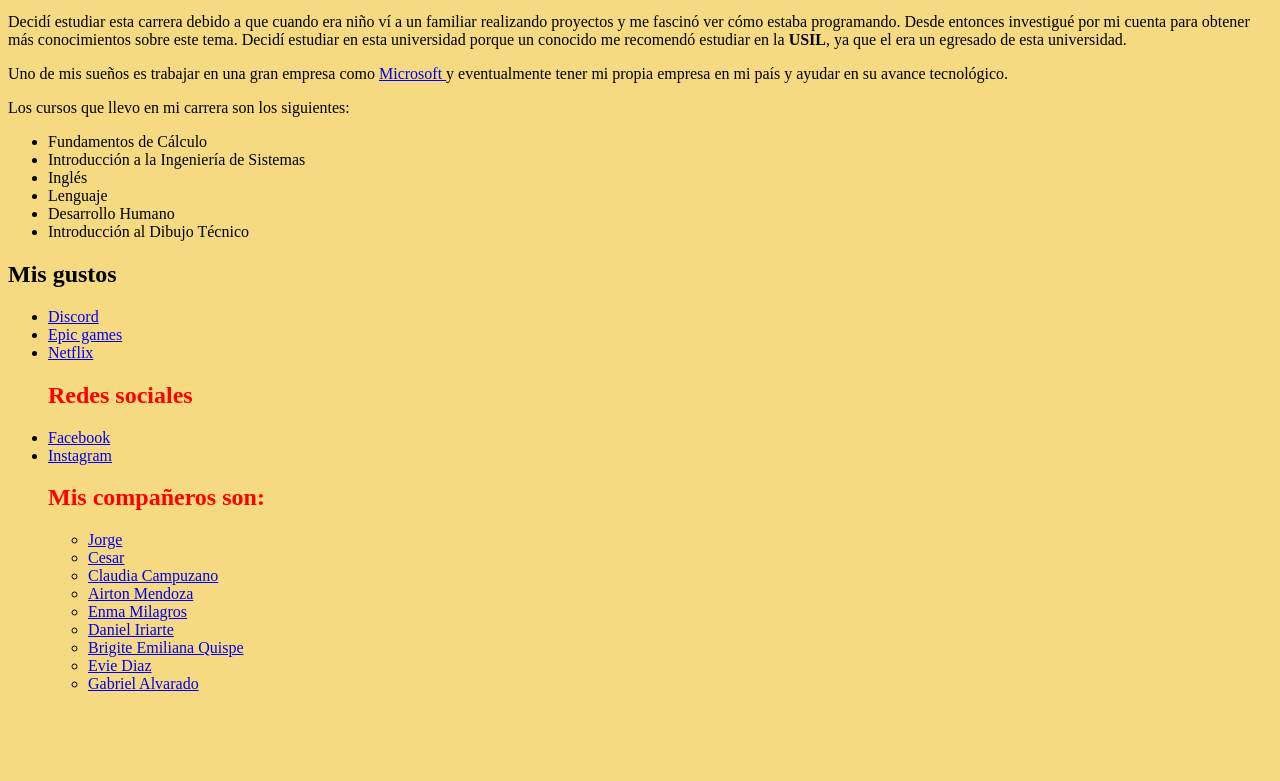
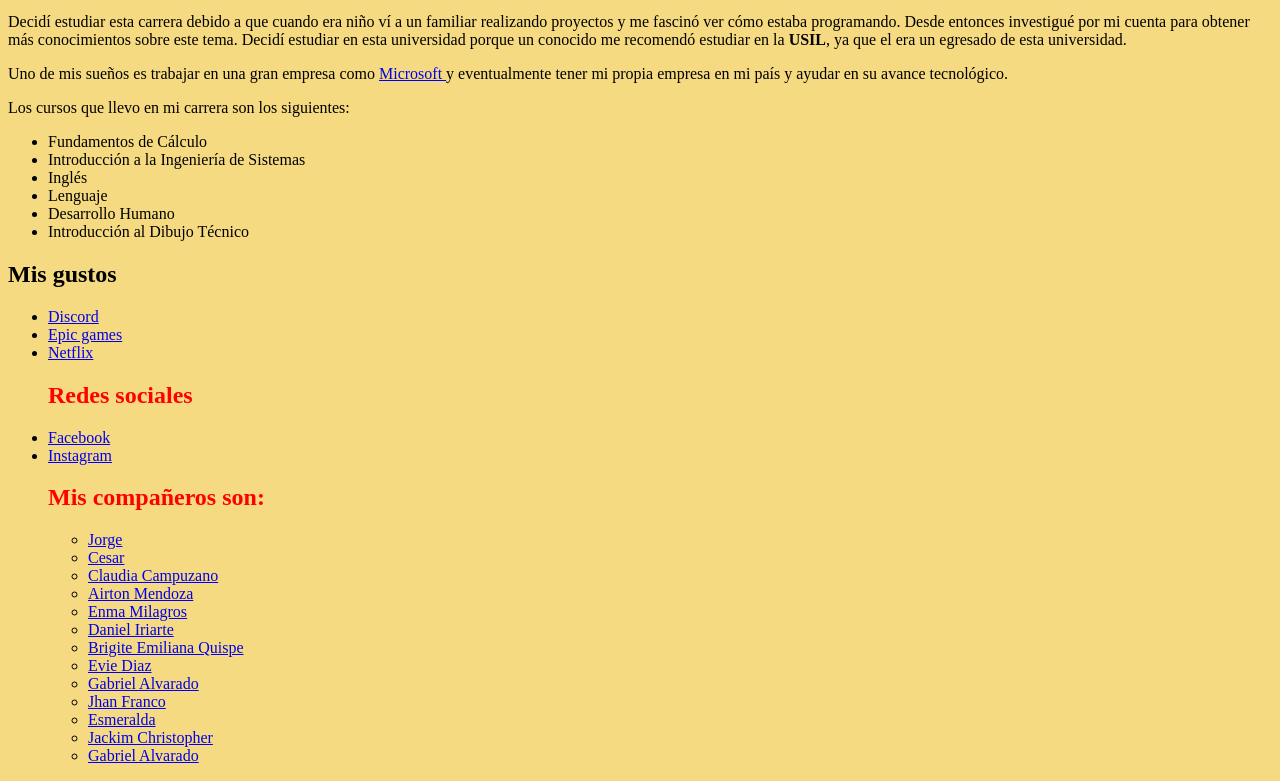
Before and after one commit to Jean170603/Jean-Pierre-Tello-Lazaro, a plain HTML site: page index.html in a window 1280 px wide. Shown: the part 137-918 px from the top of the page. Before the commit the page ends 846 px from the top, so only its background shows below. Drawn offline with Linux system fonts and the light colour scheme.

Commit message:
Update index.html

```diff
--- a/index.html
+++ b/index.html
@@ -58,6 +58,10 @@ la <a href="https://www.usil.edu.pe" > Universidad San Ignacio de Loyola</a>, do
 		<li> <a href="https://brigiteemilianaquispemartini.000webhostapp.com/"> Brigite Emiliana Quispe </a> </li>
 		<li> <a href="https://eviediaz.me/"> Evie Diaz </a> </li>
 		<li> <a href="https://gabrielalvarado.me"> Gabriel Alvarado </a> </li>
+		<li> <a href="https://jhanfrancoperezancieta.000webhostapp.com/"> Jhan Franco </a> </li>
+		<li> <a href="https://esmeralda19.000webhostapp.com/" >Esmeralda </a> </li>
+		<li> <a href="https://jackimmoscosocarhuamaca.000webhostapp.com/" > Jackim Christopher </a> </li>
+		<li> <a href="https://gabrielalvarado.me/" > Gabriel Alvarado </a> </li>
 	</ul>
 
 </p>
```
